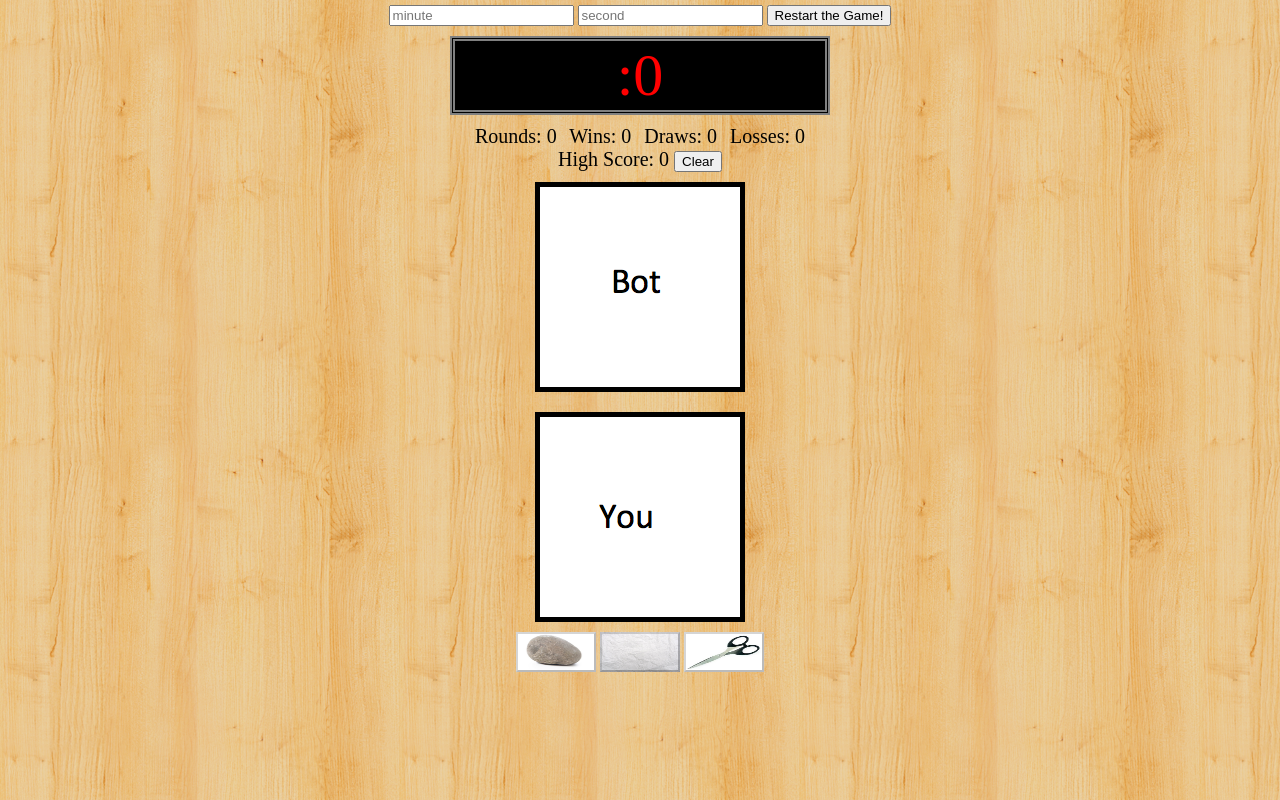
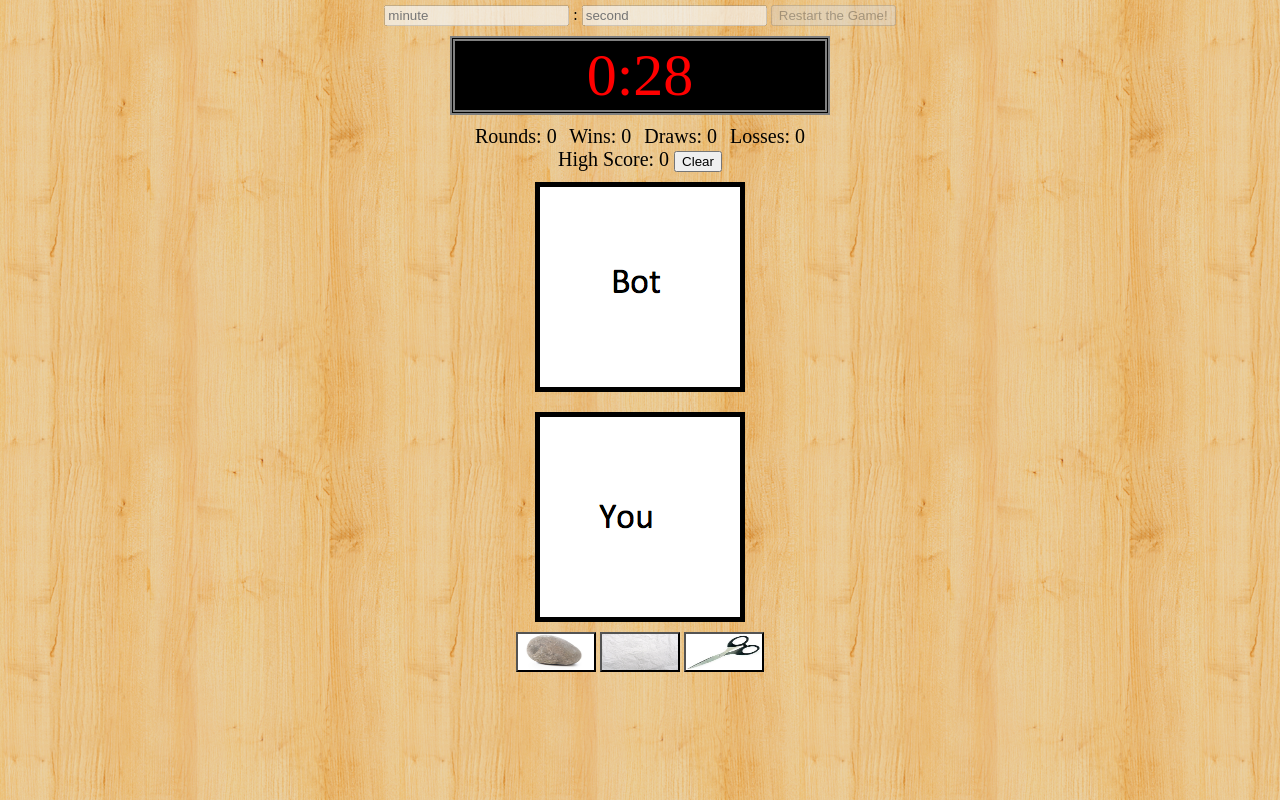
Before and after one commit to Rwilkins1/rockpaperscissors, a plain HTML site: page public/index.html in a window 1280 px wide. Both pictures are taken after a click on the button "Start the Game!". Drawn offline with Linux system fonts and the light colour scheme.

Commit message:
Added a default timer value if the user doesn't fill out the inputs and fixed a bug where an endgame alert wouldn't pop up if there wasn't a clear winner (meaning, win, loss, and draw never had a distinct highest value)

```diff
--- a/public/index.html
+++ b/public/index.html
@@ -7,7 +7,7 @@
 <body>
 
 <!-- Inputs that determine the timer -->
-	<input type="number" name="minute" id="minute" placeholder="minute">
+	<input type="number" name="minute" id="minute" placeholder="minute"> :
 	<input type="number" name="second" id="second" placeholder="second">
 
 <!-- Start/Restart button -->
--- a/public/js/rps.js
+++ b/public/js/rps.js
@@ -6,16 +6,19 @@
       var sanitized = $(this).val().replace(/[^0-9]/g, '');
       $(this).val(sanitized);
     });
+
     $('#second').on('change keyup', function() {
         var sanitized = $(this).val().replace(/[^0-9]/g, '');
         $(this).val(sanitized);
     });
+
 // Sets the High Score if it exists
     if(localStorage.getItem("highscore") >= 1) {
         $("#high").html(localStorage.getItem("highscore"));
     } else {
         $("#high").html(0);
     }
+
 // The Buttons
 	$("#start").click(function() {
 		$("#start").html("Restart the Game!");
@@ -53,16 +56,20 @@ if(localStorage.getItem("highscore") >= 1) {
 		$("#minute").attr("disabled", "disabled");
 		$("#second").attr("disabled", "disabled");
 		$("#start").attr("disabled", "disabled");
-        if($("#minute").val() == null) {
-            console.log("Nothing here");
+        if($("#minute").val() == "") {
+            var minute = 0;
+        } else {
+    		var minute = $("#minute").val();
         }
-		var minute = $("#minute").val();
-        console.log(minute)
 		var minuteseconds = minute * 60;
+        if($("#second").val() == "") {
+            var second = 30;
+        } else {
     		if($("#second").val() < 10) {
     			var second = "0" + $("#second").val();
     		} else {
     			var second = $("#second").val();
+    		}
         }
 		var total = parseInt(minuteseconds) + parseInt(second);
 
@@ -196,6 +203,8 @@ if(localStorage.getItem("highscore") >= 1) {
 			alert("Time is up! You lost!");
 		} else if(draws > wins && draws > losses) {
 			alert("Time is up! It is a Tie!");
+		} else {
+            alert("Time is up! The game is not a win, loss, or tie!");
         }
 	}
 })();
```
Lines whose indentation alone changed are shown as unchanged.
